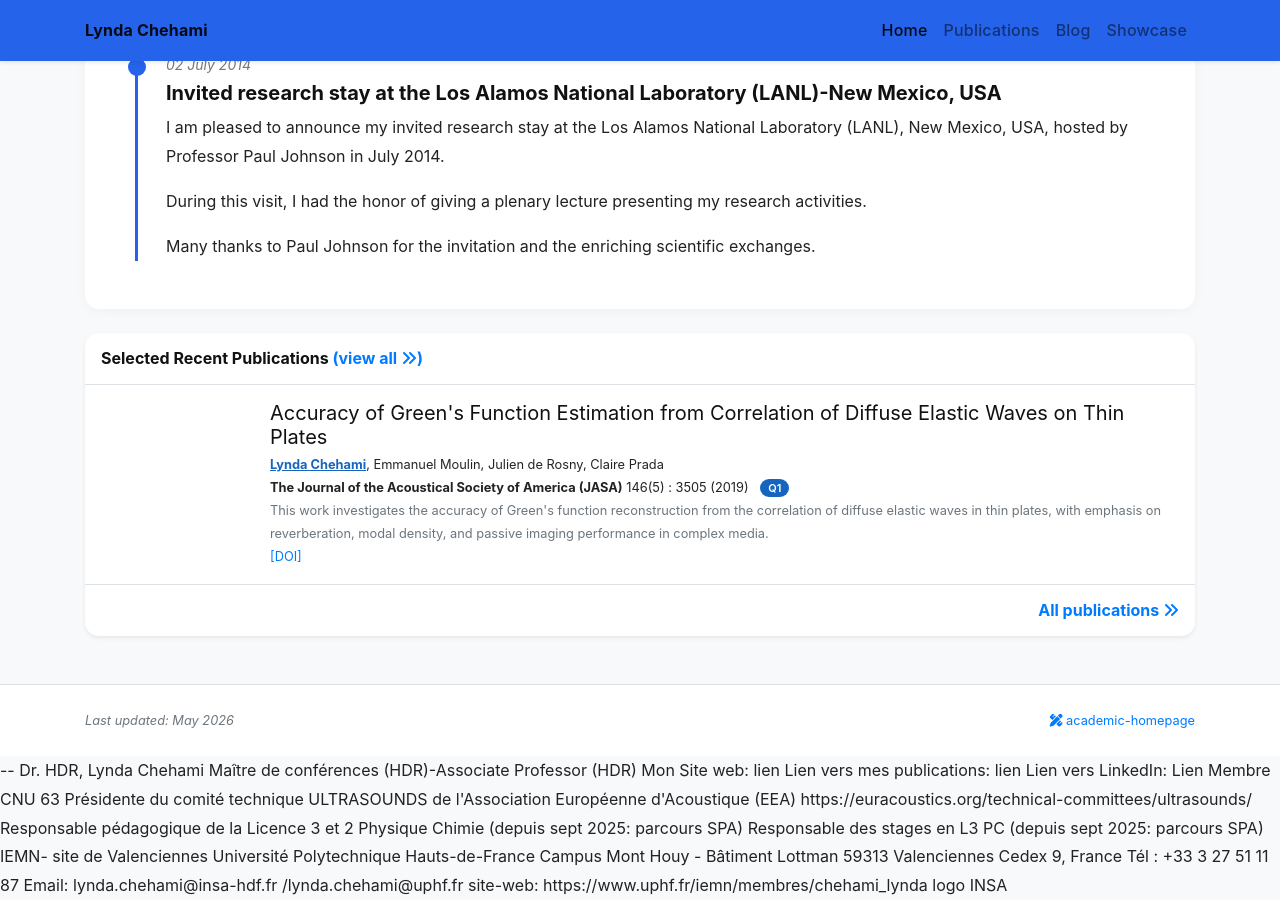
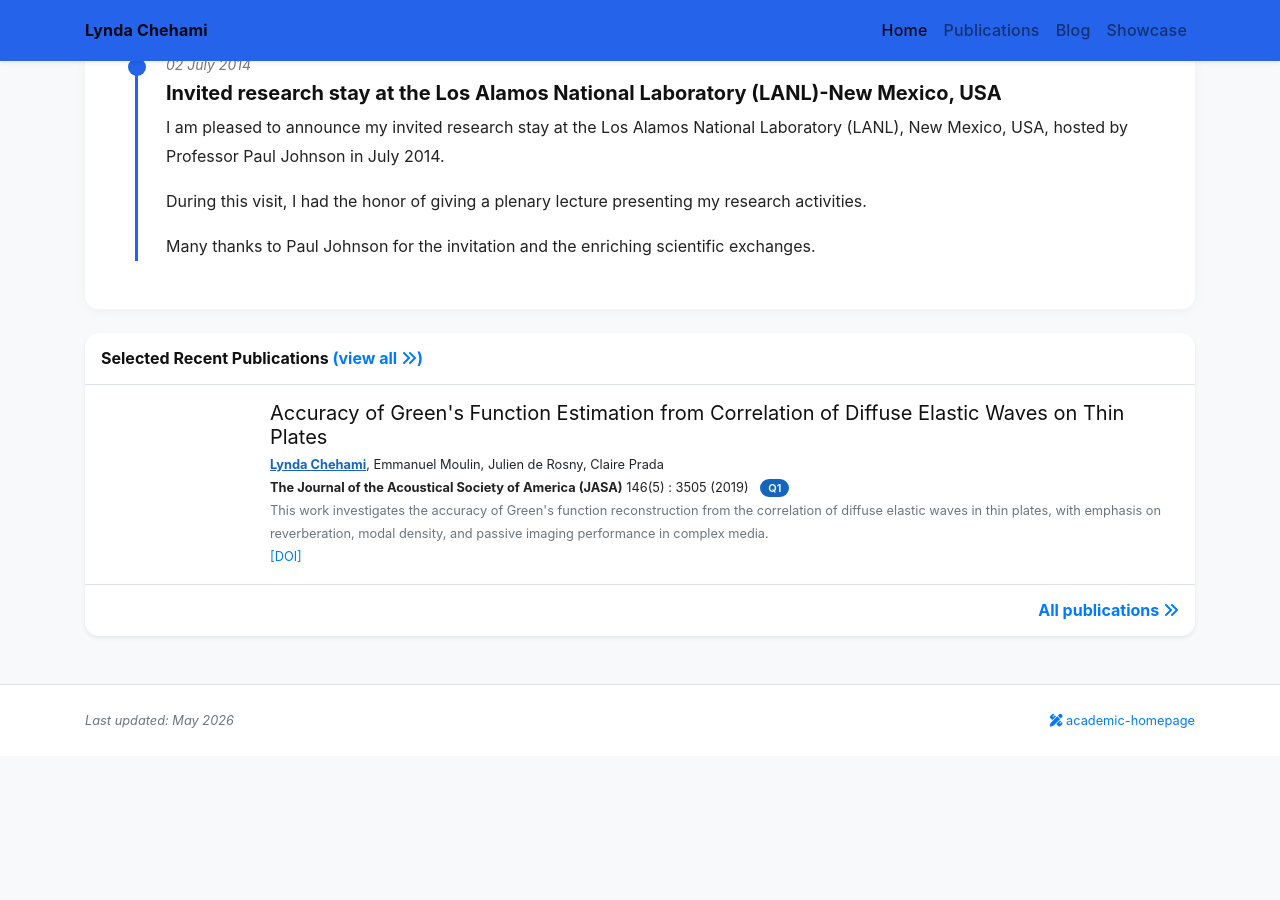
Before and after one commit to lchehami/lchehami.github.io, a Jekyll site: the page built from index.html, in a window 1280 px wide and 900 px high, scrolled down 3547 px. Built offline with Jekyll 4.4.1, drawn with Linux system fonts in a browser that asks for light colours; nearby versions of some CDN libraries; a style sheet for code colours, icons or effects is not loaded; after the commit the page ends 4303 px from its top, so only the background shows below that.

Commit message:
Update default.html

```diff
--- a/_layouts/default.html
+++ b/_layouts/default.html
@@ -49,25 +49,3 @@
     <script src="{{ '/assets/js/semantic_scholar_citation_count.js' | relative_url }}"></script>
 </body>
 </html>
-
-
---
-
-Dr. HDR, Lynda Chehami
-Maître de conférences (HDR)-Associate Professor (HDR)
-Mon Site web: lien
-Lien vers mes publications: lien
-Lien vers LinkedIn: Lien
-Membre CNU 63
-Présidente du comité technique ULTRASOUNDS de l'Association Européenne d'Acoustique (EEA)
-https://euracoustics.org/technical-committees/ultrasounds/
-Responsable pédagogique de la Licence 3 et 2 Physique Chimie (depuis sept 2025: parcours SPA)
-Responsable des stages en L3 PC (depuis sept 2025: parcours SPA)
-IEMN- site de Valenciennes
-Université Polytechnique Hauts-de-France
-Campus Mont Houy - Bâtiment Lottman
-59313 Valenciennes Cedex 9, France
-Tél : +33 3 27 51 11 87
-Email: lynda.chehami@insa-hdf.fr /lynda.chehami@uphf.fr
-site-web: https://www.uphf.fr/iemn/membres/chehami_lynda
-logo INSA
```
